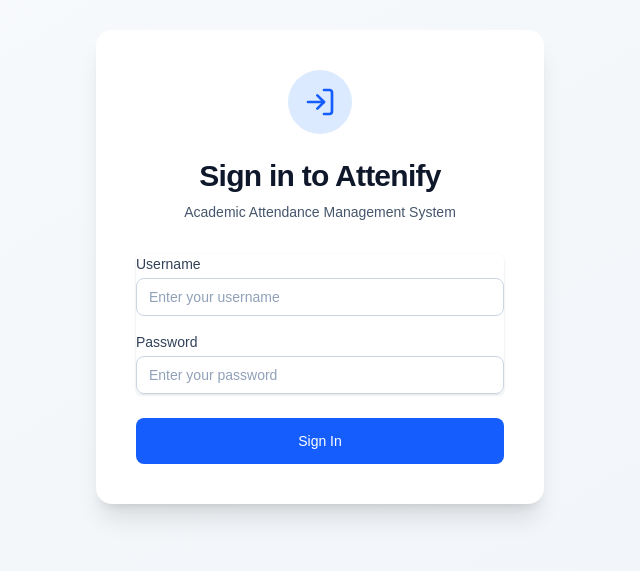
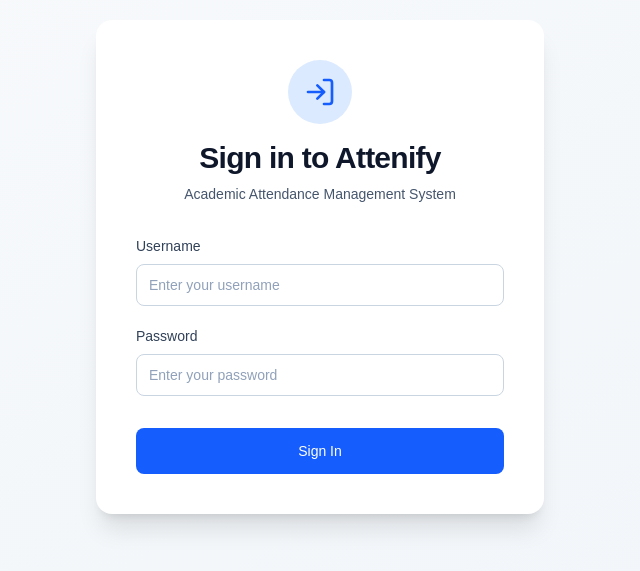
Before and after one commit to hackersclub24/Attenify, a Next.js app in the folder frontend/: page /login in a window 1280 px wide. Shown: the part 133-704 px from the top of the page, without its empty margins (320-960 px from the left). Built offline with nearby package versions, Linux system fonts and the light colour scheme.

Commit message:
Trim whitespace from input fields in login and admin user forms

```diff
--- a/frontend/src/app/dashboard/admin/page.tsx
+++ b/frontend/src/app/dashboard/admin/page.tsx
@@ -67,9 +67,14 @@
     setIsSubmitting(true);
     setMessage('');
 
-    const payload: any = { username, email, role, status };
-    if (password) {
-      payload.password = password; // Only send password if it was entered
+    // Trim whitespace from input fields silently
+    const trimmedUsername = username.trim();
+    const trimmedEmail = email.trim();
+    const trimmedPassword = password.trim();
+
+    const payload: any = { username: trimmedUsername, email: trimmedEmail, role, status };
+    if (trimmedPassword) {
+      payload.password = trimmedPassword; // Only send password if it was entered
     }
 
     try {
@@ -79,12 +84,12 @@
         setMessage('User updated successfully!');
       } else {
         // Create new user (requires password)
-        if (!password) {
+        if (!trimmedPassword) {
           setMessage('Password is required for new users.');
           setIsSubmitting(false);
           return;
         }
-        await api.post('/api/admin/users', { ...payload, password });
+        await api.post('/api/admin/users', { ...payload, password: trimmedPassword });
         setMessage('User created successfully!');
       }
 
--- a/frontend/src/app/login/page.tsx
+++ b/frontend/src/app/login/page.tsx
@@ -18,9 +18,12 @@
     setIsLoading(true);
 
     try {
+      const trimmedUsername = username.trim();
+      const trimmedPassword = password.trim();
+
       const res = await api.post('/api/auth/login', {
-        username: username,
-        password: password,
+        username: trimmedUsername,
+        password: trimmedPassword,
       });
 
       const { access_token, role } = res.data;
@@ -41,31 +44,33 @@
   };
 
   return (
-    <div className="flex min-h-screen items-center justify-center bg-gradient-to-br from-slate-50 to-slate-100 px-4 py-12 sm:px-6 lg:px-8">
-      <div className="w-full max-w-md space-y-8 rounded-2xl bg-white p-6 shadow-xl sm:p-10">
-        <div className="text-center">
+    <div className="flex min-h-screen items-center justify-center bg-gradient-to-br from-slate-50 to-slate-100 px-4 py-8 sm:px-6 lg:px-8">
+      <div className="w-full max-w-md space-y-6 rounded-2xl bg-white p-6 shadow-xl sm:space-y-8 sm:p-10">
+        <div className="text-center space-y-3 sm:space-y-4">
           <div className="mx-auto flex h-12 w-12 items-center justify-center rounded-full bg-blue-100 text-blue-600 sm:h-16 sm:w-16">
             <LogIn size={24} className="sm:h-8 sm:w-8" />
           </div>
-          <h2 className="mt-4 text-2xl font-extrabold tracking-tight text-slate-900 sm:mt-6 sm:text-3xl">
-            Sign in to Attenify
-          </h2>
-          <p className="mt-2 text-xs text-slate-600 sm:text-sm">
-            Academic Attendance Management System
-          </p>
+          <div>
+            <h2 className="text-2xl font-extrabold tracking-tight text-slate-900 sm:text-3xl">
+              Sign in to Attenify
+            </h2>
+            <p className="mt-1.5 text-xs text-slate-600 sm:mt-2 sm:text-sm">
+              Academic Attendance Management System
+            </p>
+          </div>
         </div>
 
-        <form className="mt-6 space-y-6 sm:mt-8" onSubmit={handleLogin}>
+        <form className="space-y-5 sm:space-y-6" onSubmit={handleLogin}>
           {error && (
-            <div className="flex gap-2 rounded-lg bg-red-50 p-3 text-xs text-red-600 sm:p-4 sm:text-sm">
+            <div className="flex gap-2 rounded-lg bg-red-50 p-3 text-xs text-red-600 sm:p-4 sm:text-sm border border-red-200">
               <AlertCircle size={16} className="mt-0.5 flex-shrink-0" />
               <p>{error}</p>
             </div>
           )}
 
-          <div className="space-y-4 rounded-md shadow-sm">
+          <div className="space-y-4 sm:space-y-5">
             <div>
-              <label className="mb-1 block text-sm font-medium text-slate-700" htmlFor="username">
+              <label className="mb-2 block text-sm font-medium text-slate-700" htmlFor="username">
                 Username
               </label>
               <input
@@ -73,14 +78,14 @@
                 name="username"
                 type="text"
                 required
-                className="relative block w-full appearance-none rounded-lg border border-slate-300 px-3 py-2 text-slate-900 placeholder-slate-400 focus:z-10 focus:border-blue-500 focus:outline-none focus:ring-blue-500 sm:text-sm"
+                className="relative block w-full appearance-none rounded-lg border border-slate-300 px-3 py-2.5 text-sm text-slate-900 placeholder-slate-400 focus:border-blue-500 focus:outline-none focus:ring-1 focus:ring-blue-500 sm:text-sm"
                 placeholder="Enter your username"
                 value={username}
                 onChange={(e) => setUsername(e.target.value)}
               />
             </div>
             <div>
-              <label className="mb-1 block text-sm font-medium text-slate-700" htmlFor="password">
+              <label className="mb-2 block text-sm font-medium text-slate-700" htmlFor="password">
                 Password
               </label>
               <input
@@ -88,7 +93,7 @@
                 name="password"
                 type="password"
                 required
-                className="relative block w-full appearance-none rounded-lg border border-slate-300 px-3 py-2 text-slate-900 placeholder-slate-400 focus:z-10 focus:border-blue-500 focus:outline-none focus:ring-blue-500 sm:text-sm"
+                className="relative block w-full appearance-none rounded-lg border border-slate-300 px-3 py-2.5 text-sm text-slate-900 placeholder-slate-400 focus:border-blue-500 focus:outline-none focus:ring-1 focus:ring-blue-500 sm:text-sm"
                 placeholder="Enter your password"
                 value={password}
                 onChange={(e) => setPassword(e.target.value)}
@@ -96,7 +101,7 @@
             </div>
           </div>
 
-          <div>
+          <div className="pt-2">
             <button
               type="submit"
               disabled={isLoading}
```
